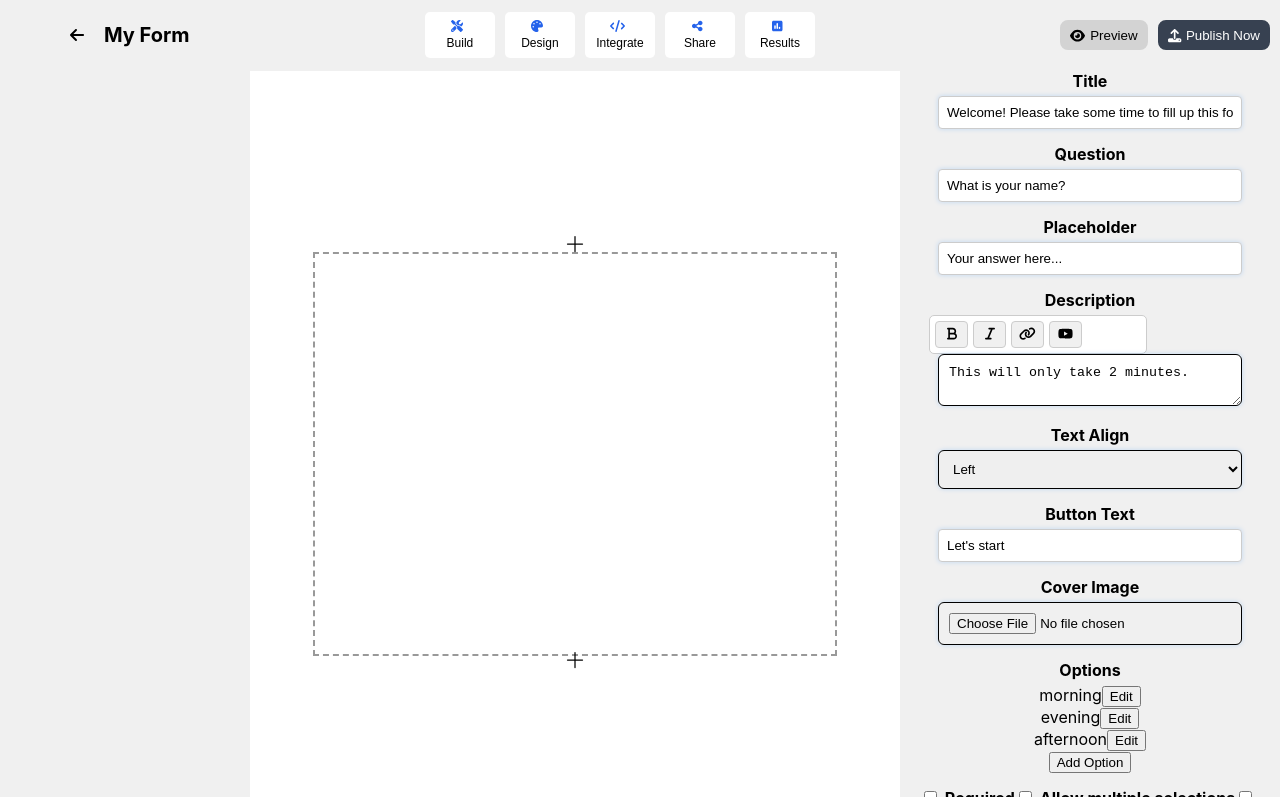
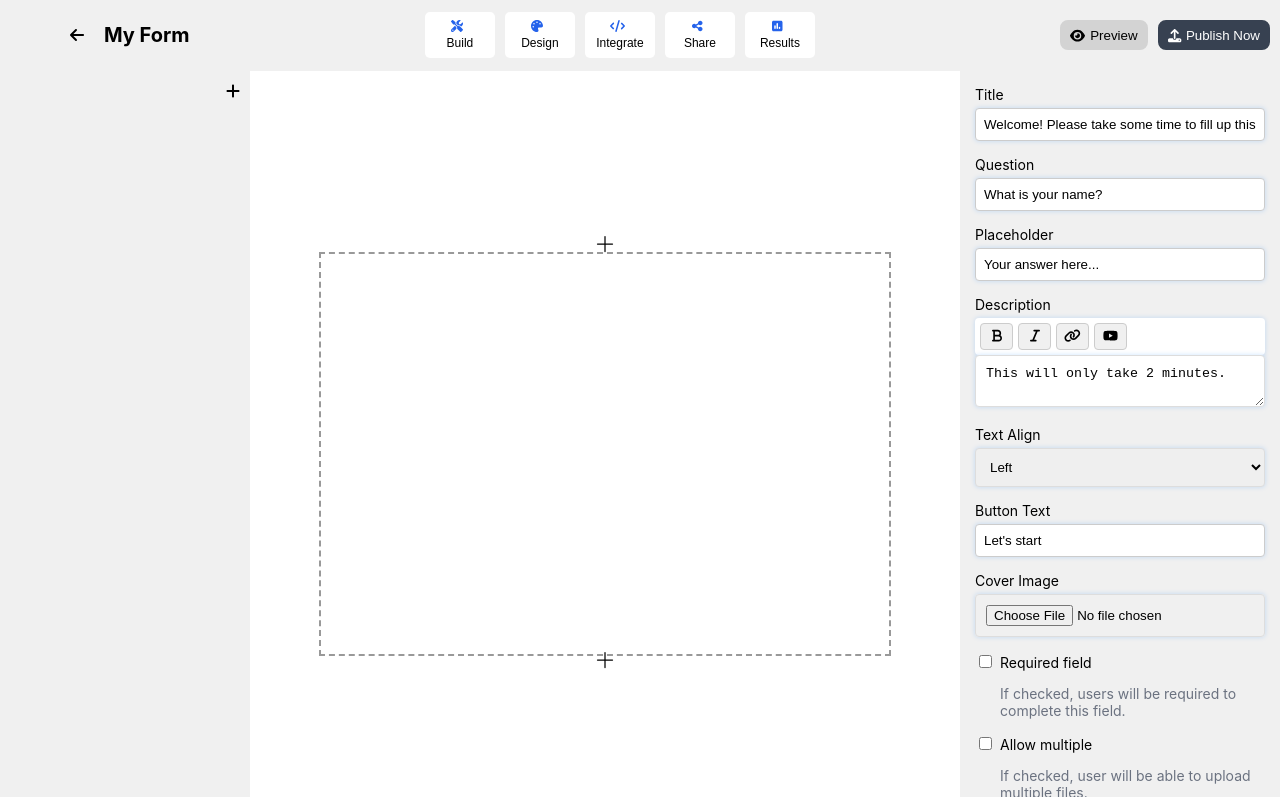
Before and after one commit to shekhawatmuskan/EasyForm, a React (Create React App) app: page /form-builder/1 in a window 1280 px wide. Built offline with nearby package versions, Linux system fonts and the light colour scheme.

Commit message:
made changes in right nav

```diff
--- a/src/Components/FormBuilder/FormBuilderMainContent/form-builder-main-content.css
+++ b/src/Components/FormBuilder/FormBuilderMainContent/form-builder-main-content.css
@@ -30,8 +30,9 @@
 .right-nav {
   background-color: #f0f0f0;
   overflow-y: scroll;
-  width: 380px;
-  height: calc(100vh - 74px);
+  padding: 15px;
+  height: calc(100vh - 104px);
+  width: 290px;
 }
 
 .form-group {
@@ -41,20 +42,21 @@
 .form-group label {
   display: block;
   margin-bottom: 5px;
+  text-align: left;
 }
 
 .form-control {
-  width: 80%;
   padding: 10px;
   border: 1px solid #ddd;
-  border-radius: 6px;
   box-sizing: border-box;
 }
 
 .form-control {
+  width: 100%;
   outline: none;
-  border-color: black;
   box-shadow: 0 0 5px rgba(0, 123, 255, 0.2);
+  align-items: left;
+  border-radius: 4px;
 }
 .middle-content {
   flex-grow: 1;
@@ -79,14 +81,12 @@
 }
 
 .toolbar {
-  border: 1px solid rgb(204, 204, 204);
   padding: 5px;
   display: flex;
   gap: 5px;
   background-color: white;
-  border-radius: 5px;
-  width: 206px;
-  margin-left: 29px;
+  border-radius: 4px;
+  box-shadow: 0 0 5px rgba(0, 123, 255, 0.2);
 }
 
 .toolbar button {
@@ -105,13 +105,23 @@ input[type="checkbox"] {
 }
 
 label {
-  font-weight: bold;
+  font-weight: normal;
+  font-size: 14px;
 }
 
 input[type="text"] {
   padding: 0.5rem;
   border: 1px solid #ccc;
   border-radius: 4px;
+}
+
+input[type="cover-image"] {
+  background-image: white;
+}
+
+p {
+  margin-left: 25px;
+  color: rgb(107 114 128);
 }
 
 .content,
@@ -138,22 +148,110 @@ input[type="text"] {
   border-radius: 4px;
 }
 
+.add-block-button {
+  position: relative;
+  display: flex;
+  justify-content: flex-end;
+  padding: 10px;
+}
+
+.plus-button {
+  position: relative;
+  cursor: pointer;
+}
+
+.plus-button .hover-text {
+  position: absolute;
+  top: 50%;
+  right: 110%;
+  background-color: #fff;
+  padding: 5px;
+  border: 1px solid #ccc;
+  border-radius: 3px;
+  transform: translateY(-50%);
+  white-space: nowrap;
+}
+.add-option {
+  text-align: center;
+  font-size: 24px;
+  color: #888;
+  cursor: pointer;
+  margin-bottom: 15px;
+}
+
+.new-option {
+  display: flex;
+  margin-bottom: 15px;
+}
+
+.new-option input {
+  flex-grow: 1;
+  padding: 5px;
+  margin-right: 5px;
+}
+
+.new-option button {
+  padding: 5px 10px;
+}
+
 .options-list {
-  list-style-type: none;
-  padding: 0;
+  display: flex;
+  flex-direction: column;
+  gap: 10px;
 }
 
 .option-item {
   display: flex;
   align-items: center;
-  margin-bottom: 10px;
+  padding: 10px;
+  border: 1px solid #e0e0e0;
+  border-radius: 5px;
+  position: relative;
 }
 
-.option-item input {
-  flex-grow: 1;
-  margin-right: 10px;
+.arrow,
+.settings {
+  color: #888;
+  font-size: 18px;
+  cursor: pointer;
 }
 
-.option-item button {
-  margin-left: 5px;
+.option-text {
+  flex-grow: 1;
+  margin: 0 10px;
 }
+
+.settings-menu {
+  position: absolute;
+  right: 0;
+  top: 100%;
+  background: white;
+  border: 1px solid #e0e0e0;
+  border-radius: 5px;
+  z-index: 10;
+}
+
+.settings-menu button {
+  display: block;
+  width: 100%;
+  padding: 5px 10px;
+  border: none;
+  background: none;
+  text-align: left;
+  cursor: pointer;
+}
+
+.settings-menu button:hover {
+  background-color: #f0f0f0;
+}
+
+.help-text {
+  font-size: 12px;
+  color: #666;
+  margin-top: 15px;
+}
+
+.video-link {
+  color: #0066cc;
+  text-decoration: none;
+}
--- a/src/Components/FormBuilder/FormBuilderMainContent/index.js
+++ b/src/Components/FormBuilder/FormBuilderMainContent/index.js
@@ -13,6 +13,7 @@ import {
   faSignature,
   faFileUpload,
   faArrowRight,
+  faPlus,
 } from "@fortawesome/free-solid-svg-icons";
 import { faYoutube } from "@fortawesome/free-brands-svg-icons";
 
@@ -74,6 +75,7 @@ function FormBuilderMainContent() {
     "Welcome! Please take some time to fill up this form."
   );
   const [question, setQuestion] = useState("What is your name?");
+  const [auto, setAuto] = useState("e.g rating");
   const [placeholder, setPlaceholder] = useState("Your answer here...");
   const [description, setDescription] = useState(
     "This will only take 2 minutes."
@@ -86,15 +88,14 @@ function FormBuilderMainContent() {
   const [isRandomized, setIsRandomized] = useState(false);
   const [isHorizontally, setIsHorizontally] = useState(false);
   const [isHide, setIsHide] = useState(false);
-  const [urlParameter, setUrlParameter] = useState("e.g email");
-  const [textBoxSize, setTextBoxSize] = useState("medium");
+  const [textBoxSize, setTextBoxSize] = useState("small");
   const [maxRating, setMaxRating] = useState("3");
   const [type, setType] = useState("dropdown");
-  const [options, setOptions] = useState([
-    { value: "morning", isEditing: false },
-    { value: "evening", isEditing: false },
-    { value: "afternoon", isEditing: false },
-  ]);
+  const [isHovered, setIsHovered] = useState(false);
+  const [options, setOptions] = useState(["morning", "evening", "afternoon"]);
+  const [newOption, setNewOption] = useState("");
+  const [showNewOption, setShowNewOption] = useState(false);
+  const [showSettings, setShowSettings] = useState(null);
 
   const blockTitles = [
     "1. Welcome! Please take some time to fill up this form.",
@@ -159,35 +160,23 @@ function FormBuilderMainContent() {
     // Add your YouTube embed functionality here
   };
 
-  const handleEdit = (index) => {
-    setOptions((prevOptions) =>
-      prevOptions.map((option, i) =>
-        i === index ? { ...option, isEditing: !option.isEditing } : option
-      )
-    );
+  const addNewOption = () => {
+    if (newOption.trim()) {
+      setOptions([...options, newOption.trim()]);
+      setNewOption("");
+      setShowNewOption(false);
+    }
   };
 
-  const handleInputChange = (event, index) => {
-    setOptions((prevOptions) =>
-      prevOptions.map((option, i) =>
-        i === index ? { ...option, value: event.target.value } : option
-      )
-    );
+  const deleteOption = (index) => {
+    setOptions(options.filter((_, i) => i !== index));
+    setShowSettings(null);
   };
 
-  const handleSave = (index) => {
-    setOptions((prevOptions) =>
-      prevOptions.map((option, i) =>
-        i === index ? { ...option, isEditing: false } : option
-      )
-    );
-  };
-
-  const handleAddOption = () => {
-    setOptions((prevOptions) => [
-      ...prevOptions,
-      { value: "", isEditing: true },
-    ]);
+  const handleImageUpload = (index) => {
+    // Implement image upload logic here
+    console.log(`Upload image for option at index ${index}`);
+    setShowSettings(null);
   };
 
   const Toolbar = () => {
@@ -212,6 +201,17 @@ function FormBuilderMainContent() {
   return (
     <div className="main-content">
       <div className="left-nav">
+        <div className="add-block-button">
+          <div
+            className="plus-button"
+            onMouseEnter={() => setIsHovered(true)}
+            onMouseLeave={() => setIsHovered(false)}
+            onClick={handleModalOpen}
+          >
+            <FontAwesomeIcon icon={faPlus} />
+            {isHovered && <span className="hover-text">Add New Block</span>}
+          </div>
+        </div>
         {selectedBlocks.map((title, index) => (
           <Block
             key={index}
@@ -324,48 +324,28 @@ function FormBuilderMainContent() {
           />
         </div>
         <div className="form-group">
-          <label>Options</label>
-          <div className="options-container">
-            {options.map((option, index) => (
-              <div key={index} className="option">
-                {option.isEditing ? (
-                  <>
-                    <input
-                      type="text"
-                      value={option.value}
-                      onChange={(e) => handleInputChange(e, index)}
-                    />
-                    <button onClick={() => handleSave(index)}>Save</button>
-                  </>
-                ) : (
-                  <>
-                    <span>{option.value}</span>
-                    <button onClick={() => handleEdit(index)}>Edit</button>
-                  </>
-                )}
-              </div>
-            ))}
-            <button onClick={handleAddOption}>Add Option</button>
-          </div>
-        </div>
-        {/* Additional form elements */}
-        <div className="additional-form-elements">
           <label>
             <input
               type="checkbox"
               checked={isRequired}
               onChange={() => setIsRequired(!isRequired)}
             />
-            Required
+            Required field
+            <p>If checked, users will be required to complete this field.</p>
           </label>
+        </div>
+        <div className="form-group">
           <label>
             <input
               type="checkbox"
               checked={isAllow}
               onChange={() => setIsAllow(!isAllow)}
             />
-            Allow multiple selections
+            Allow multiple
+            <p>If checked, user will be able to upload multiple files.</p>
           </label>
+        </div>
+        <div className="form-group">
           <label>
             <input
               type="checkbox"
@@ -374,57 +354,131 @@ function FormBuilderMainContent() {
             />
             Randomize options
           </label>
+        </div>
+        <div className="form-group">
           <label>
             <input
               type="checkbox"
               checked={isHorizontally}
               onChange={() => setIsHorizontally(!isHorizontally)}
             />
-            Display options horizontally
+            Horizontally align options
           </label>
+        </div>
+        <div className="form-group">
           <label>
             <input
               type="checkbox"
               checked={isHide}
               onChange={() => setIsHide(!isHide)}
             />
-            Hide option labels
+            Hide labels
           </label>
-          <label>
-            <span>URL Parameter:</span>
+        </div>
+        <div className="form-group">
+          <label htmlFor="auto">Auto fill via URL parameter</label>
           <input
             type="text"
-              value={urlParameter}
-              onChange={(e) => setUrlParameter(e.target.value)}
+            id="auto"
+            className="form-control"
+            value={auto}
+            onChange={(e) => setAuto(e.target.value)}
           />
-          </label>
-          <label>
-            <span>Text Box Size:</span>
+        </div>
+        <div className="form-group">
+          <label htmlFor="text-box-size">Text Box Size</label>
           <select
+            id="text-box-size"
+            className="form-control"
             value={textBoxSize}
             onChange={(e) => setTextBoxSize(e.target.value)}
           >
             <option value="small">Small</option>
             <option value="medium">Medium</option>
             <option value="large">Large</option>
+            <option value="extra-large">Extra Large</option>
           </select>
-          </label>
-          <label>
-            <span>Max Rating:</span>
-            <input
-              type="number"
+        </div>
+        <div className="form-group">
+          <label htmlFor="max-rating">Max Rating</label>
+          <select
+            id="max-rating"
+            className="form-control"
             value={maxRating}
             onChange={(e) => setMaxRating(e.target.value)}
-            />
-          </label>
+          >
+            <option value="3">3</option>
+            <option value="4">4</option>
+            <option value="5">5</option>
+            <option value="6">6</option>
+            <option value="7">7</option>
+            <option value="8">8</option>
+            <option value="9">9</option>
+            <option value="10">10</option>
+          </select>
+        </div>
+        <div className="form-group type-select">
           <label>
-            <span>Type:</span>
-            <select value={type} onChange={(e) => setType(e.target.value)}>
+            Type
+            <select
+              id="type"
+              className="form-control"
+              value={type}
+              onChange={(e) => setType(e.target.value)}
+            >
               <option value="dropdown">Dropdown</option>
               <option value="checkbox">Checkbox</option>
               <option value="radio">Radio</option>
             </select>
           </label>
+        </div>
+        <div className="form-group">
+          <label>
+            Options
+            <div className="add-option" onClick={() => setShowNewOption(true)}>
+              +
+            </div>{" "}
+          </label>
+          {showNewOption && (
+            <div className="new-option">
+              <input
+                type="text"
+                value={newOption}
+                onChange={(e) => setNewOption(e.target.value)}
+                placeholder="Type new option"
+              />
+              <button onClick={addNewOption}>Add</button>
+            </div>
+          )}
+          <div className="options-list">
+            {options.map((option, index) => (
+              <div key={index} className="option-item">
+                <span className="arrow">↻</span>
+                <span className="option-text">{option}</span>
+                <span
+                  className="settings"
+                  onClick={() => setShowSettings(index)}
+                >
+                  ⚙
+                </span>
+                {showSettings === index && (
+                  <div className="settings-menu">
+                    <button onClick={() => deleteOption(index)}>Delete</button>
+                    <button onClick={() => handleImageUpload(index)}>
+                      Image
+                    </button>
+                  </div>
+                )}
+              </div>
+            ))}
+          </div>
+          <p className="help-text">
+            Have a long list of options? Just paste them above.
+            <br />
+            <a href="#" className="video-link">
+              Watch video
+            </a>
+          </p>
         </div>
       </div>
     </div>
```
Lines whose indentation alone changed are shown as unchanged.
